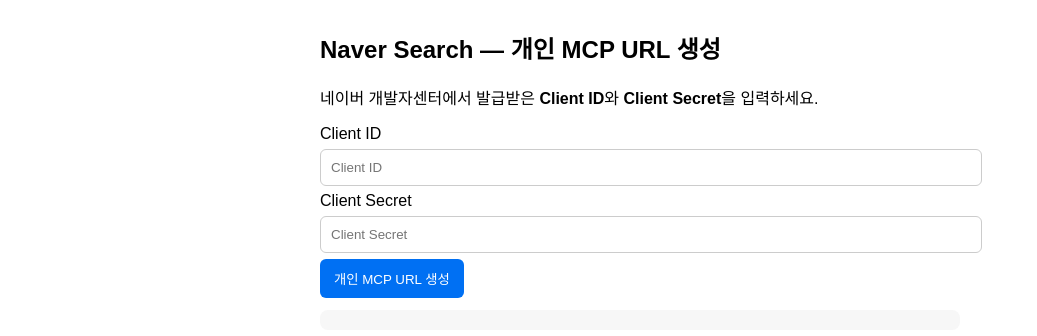
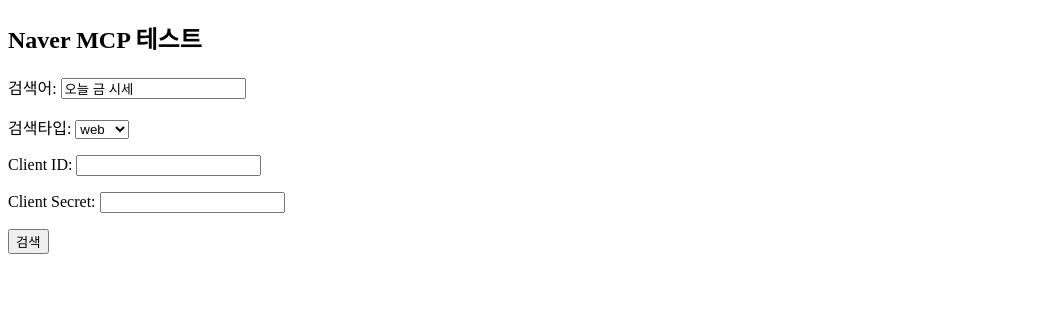
Before and after one commit to riileyy/naver-mcp, a website: page frontend.html in a window 1280 px wide. Shown: the whole page, without its empty margins (0-1037 px from the left). Drawn offline with Linux system fonts and the light colour scheme.

Commit message:
Update frontend.html

```diff
--- a/frontend.html
+++ b/frontend.html
@@ -1,33 +1,30 @@
 <!DOCTYPE html>
 <html lang="ko">
-<head><meta charset="utf-8"/><title>Naver MCP — Generate URL</title>
-<style>
-body{font-family:Arial,Helvetica,sans-serif;max-width:640px;margin:30px auto;padding:0 12px}
-input{width:100%;padding:10px;margin:6px 0;border-radius:6px;border:1px solid #ccc}
-button{padding:10px 14px;border-radius:6px;background:#0070f3;color:#fff;border:0;cursor:pointer}
-.box{margin-top:12px;padding:10px;border-radius:8px;background:#f7f7f7;word-break:break-all}
-small{color:#666}
-</style>
+<head>
+<meta charset="UTF-8">
+<title>Naver MCP Test</title>
 </head>
 <body>
-<h2>Naver Search — 개인 MCP URL 생성</h2>
-<p>네이버 개발자센터에서 발급받은 <b>Client ID</b>와 <b>Client Secret</b>을 입력하세요.</p>
-<label>Client ID</label><input id="cid" placeholder="Client ID"/>
-<label>Client Secret</label><input id="sec" placeholder="Client Secret"/>
-<button onclick="generate()">개인 MCP URL 생성</button>
-<div class="box" id="out"></div>
+<h2>Naver MCP 테스트</h2>
+<form id="searchForm">
+  <p>검색어: <input type="text" id="q" value="오늘 금 시세"></p>
+  <p>검색타입:
+    <select id="type">
+      <option value="web">web</option>
+      <option value="news">news</option>
+      <option value="blog">blog</option>
+      <option value="shop">shop</option>
+      <option value="book">book</option>
+    </select>
+  </p>
+  <p>Client ID: <input type="text" id="client_id" required></p>
+  <p>Client Secret: <input type="text" id="client_secret" required></p>
+  <button type="submit">검색</button>
+</form>
+<pre id="result"></pre>
+
 <script>
-function generate(){
-  const cid = document.getElementById('cid').value.trim();
-  const sec = document.getElementById('sec').value.trim();
-  if(!cid||!sec){alert('두 항목 모두 입력하세요');return;}
-  const base = window.location.origin;
-  const url = `${base}/mcp?cid=${encodeURIComponent(cid)}&sec=${encodeURIComponent(sec)}`;
-  document.getElementById('out').innerHTML = `<p><b>생성된 개인 MCP URL</b></p>
-  <p><code>${url}</code></p><p>Smithery의 Server URL 칸에 붙여넣으세요.</p>
-  <p><button onclick="copy('${url.replace(/'/g,\"\\'\")}')">복사</button></p>`;
-}
-function copy(t){navigator.clipboard.writeText(t).then(()=>alert('복사됨'));}
-</script>
-</body>
-</html>
+document.getElementById("searchForm").addEventListener("submit", async (e) => {
+  e.preventDefault();
+  const q = document.getElementById("q").value;
+  const type = document
```
